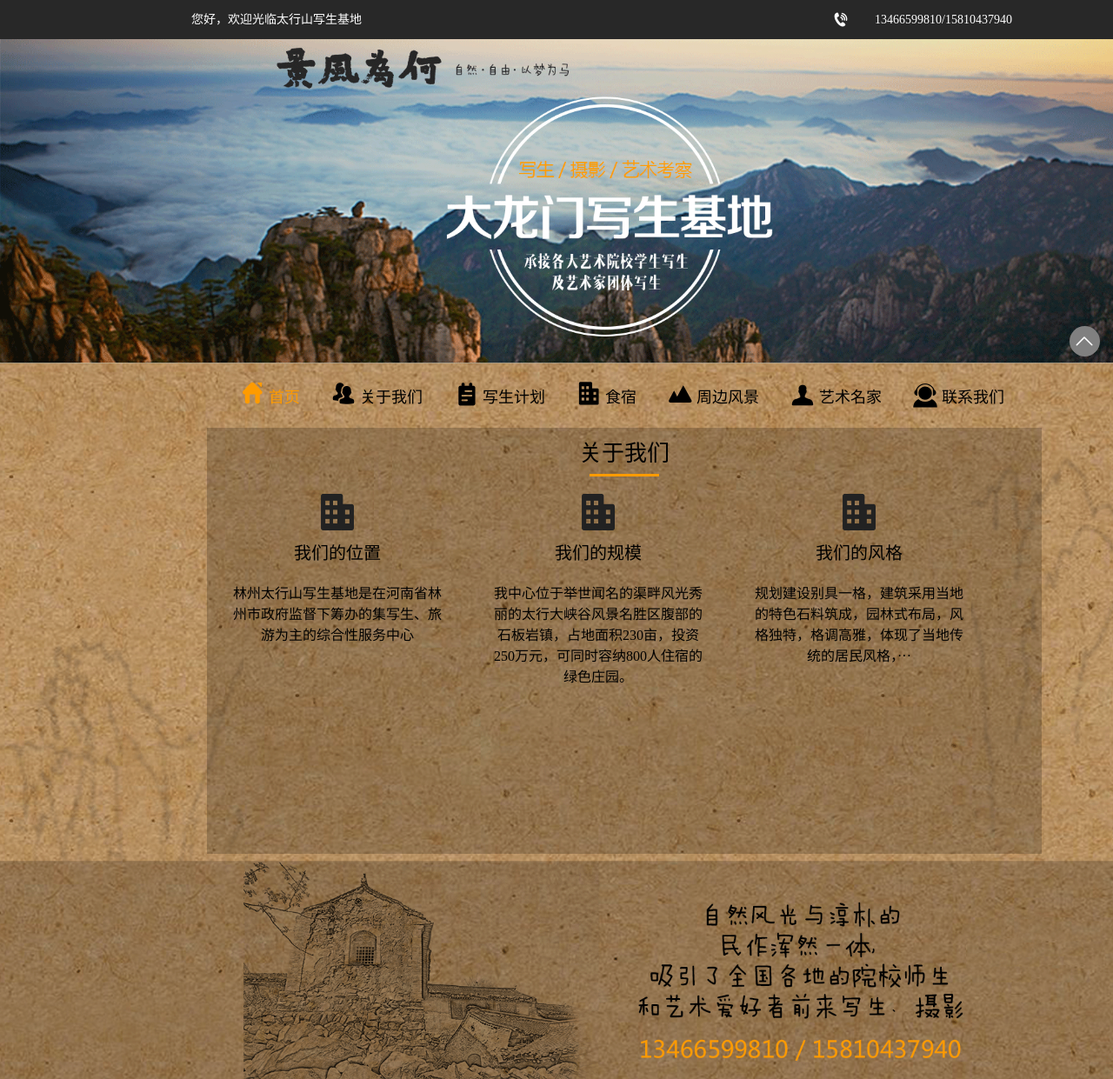
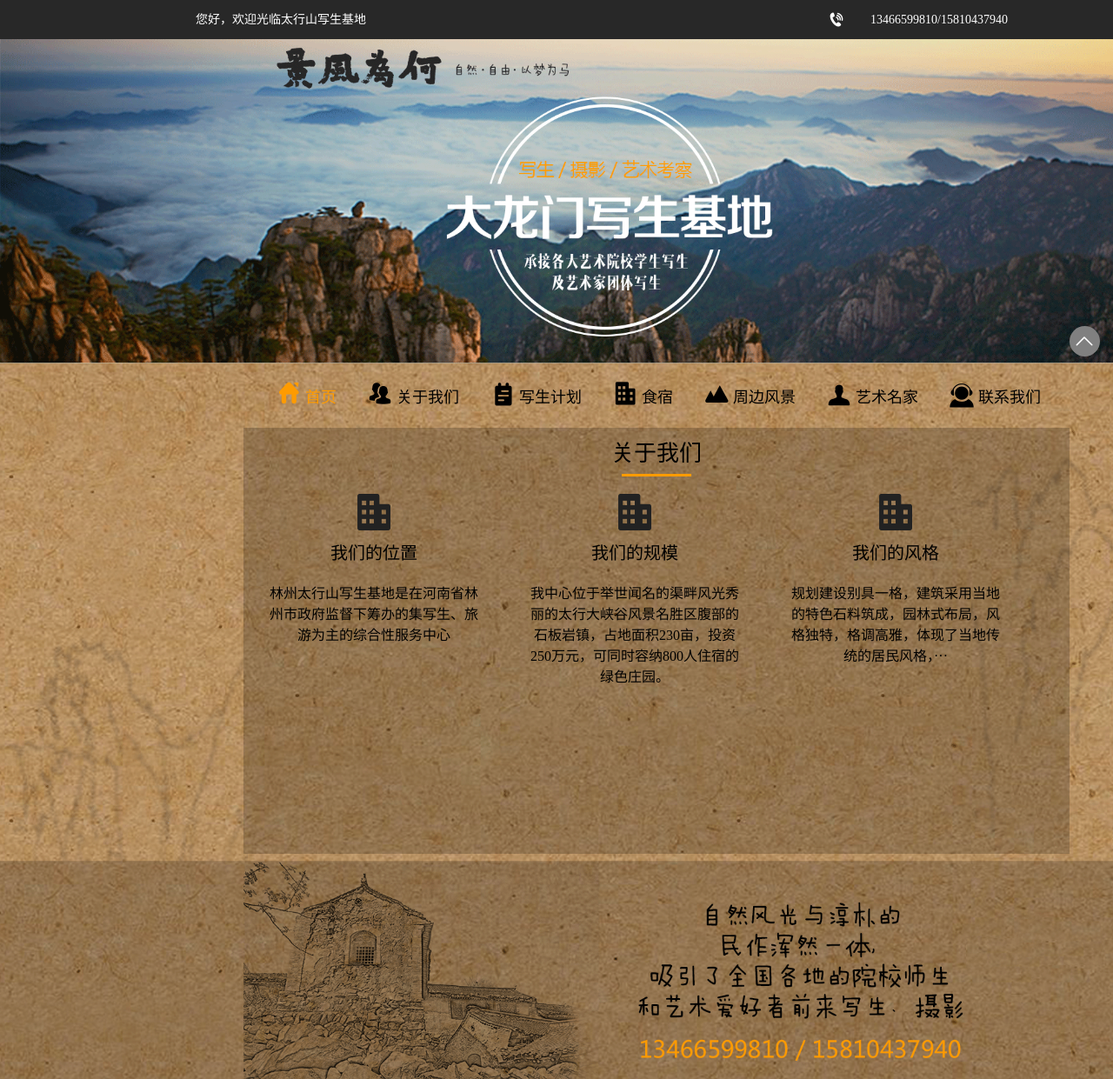
Before and after one commit to 707735896/taihangshan, a plain HTML site: page index.html in a window 1280 px wide. Shown: the top 1241 px of the page at 87% size. Drawn offline with Linux system fonts and the light colour scheme; grey boxes are pictures that could not be loaded.

Commit message:
修改居中位置

```diff
--- a/css/index.css
+++ b/css/index.css
@@ -11,7 +11,7 @@ ul {
 
 .top {
 	width: 100%;
-	min-width: 960px;
+	min-width: 950px;
 	height: 45px;
 	line-height: 45px;
 	background-color: #282828;
@@ -19,7 +19,7 @@ ul {
 }
 
 .top-content {
-	width: 960px;
+	width: 950px;
 	margin: 0 auto;
 	height: 45px;
 }
@@ -40,7 +40,7 @@ ul {
 .index-img-one,
 .index-img-two,
 .index-img-three {
-	min-width: 960px;
+	min-width: 950px;
 }
 
 .top-img img,
@@ -57,23 +57,23 @@ ul {
 
 .one-content {
 	position: absolute;
-	left: 17%;
+	left: 20%;
 	top: 0;
-	width: 960px;
+	width: 950px;
 }
 
 .three-content {
 	position: absolute;
-	left: 17%;
+	left: 20%;
 	top: 0;
 	padding-top: 18px;
-	width: 960px;
+	width: 950px;
 }
 
 .nav {
 	margin: 0 auto;
 	padding: 20px;
-	width: 960px;
+	width: 950px;
 	height: 35px;
 }
 
@@ -236,7 +236,7 @@ ul {
 	margin: 0 auto;
 	padding-top: 10px;
 	padding-bottom: 10px;
-	min-width: 960px;
+	min-width: 950px;
 }
 
 .bottom>p {
```
